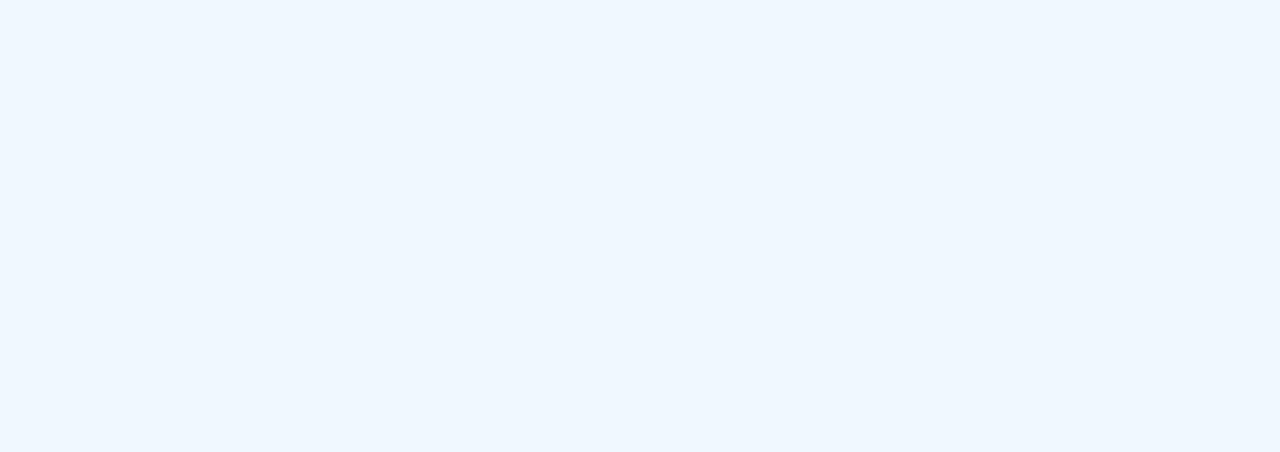
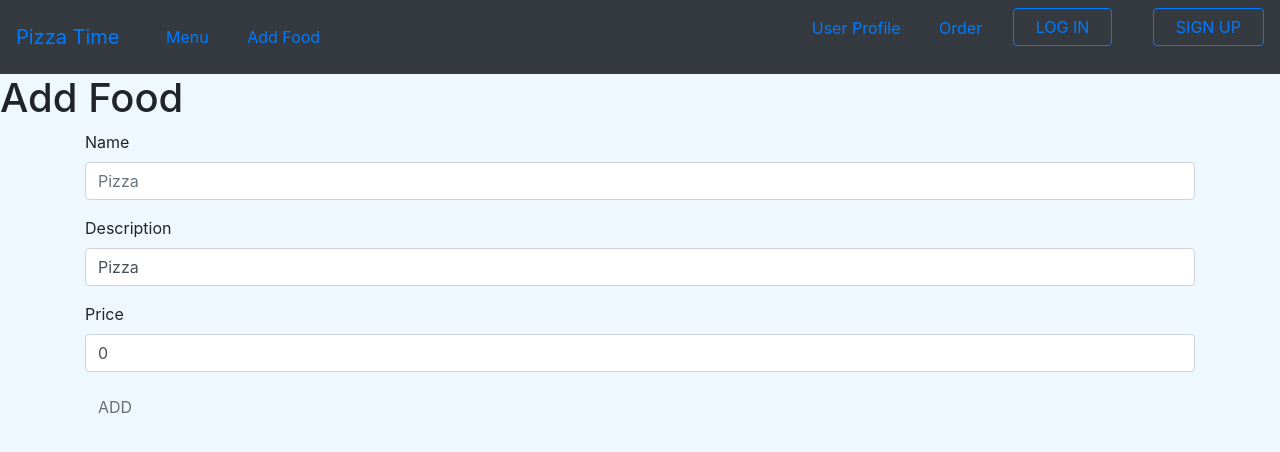
Before and after one commit to AJS3993/pizza-time, a React (Create React App) app: page /add in a window 1280 px wide. Shown: the top 452 px of the page. Built offline with nearby package versions, Linux system fonts and the light colour scheme; no server answers.

Commit message:
add menu item

```diff
--- a/routes/menu.js
+++ b/routes/api/menu.js
@@ -4,6 +4,10 @@ const menuCtrl = require("../../controllers/menu");
 
 /*---------- Public Routes ----------*/
 router.get('/index', menuCtrl.index);
+router.get('/:id', menuCtrl.show);
+router.post('/', menuCtrl.create);
+router.delete('/:id', menuCtrl.delete);
+router.put('/:id', menuCtrl.update);
 
 
 /*---------- Protected Routes ----------*/
--- a/server.js
+++ b/server.js
@@ -7,6 +7,7 @@ const app = express();
 
 require("dotenv").config();
 require("./config/database");
+
 
 app.use(logger("dev"));
 app.use(express.json());
@@ -18,6 +19,8 @@ app.use(express.static(path.join(__dirname, "build")));
 // app.use("/menu", require("./routes/menu"));
 // Put API routes here, before the "catch all" route
 app.use("/api/users", require("./routes/api/users"));
+app.use("/api/menu", require("./routes/api/menu"));
+
 app.use(require("./config/auth"));
 
 app.get("/*", function(req, res) {
--- /dev/null
+++ b/src/Services/Services.jsx
@@ -0,0 +1,28 @@
+const BASE_URL = '/api/menu';
+
+export function getAll() {
+  return fetch(BASE_URL)
+  .then(res => res.json());
+}
+
+export function create(item) {
+  return fetch(BASE_URL, {
+    method: 'POST',
+    headers: {'content-type': 'application/json'},
+    body: JSON.stringify(item)
+  }).then(res => res.json());
+}
+
+export function update(item) {
+  return fetch(`${BASE_URL}/${item._id}`, {
+    method: 'PUT',
+    headers: {'content-type': 'application/json'},
+    body: JSON.stringify(item)
+  }).then(res => res.json());
+}
+
+export function deleteOne(id) {
+  return fetch(`${BASE_URL}/${id}`, {
+    method: 'DELETE'
+  }).then(res => res.json());
+}
--- a/src/components/NavBar/NavBar.jsx
+++ b/src/components/NavBar/NavBar.jsx
@@ -12,6 +12,8 @@ const NavBar = (props) => (
     <Nav className="mr-auto">
     &nbsp;&nbsp;&nbsp;&nbsp;&nbsp;
     <Nav.Link><Link to="/menu">Menu</Link></Nav.Link>
+    &nbsp;&nbsp;&nbsp;&nbsp;&nbsp;
+    <Nav.Link><Link to="/add">Add Food</Link></Nav.Link>
     </Nav>
     <Nav>
     <Nav.Link><Link to="/profile">User Profile</Link></Nav.Link>
--- /dev/null
+++ b/src/pages/AddPage/AddPage.jsx
@@ -0,0 +1,87 @@
+import  {MDBContainer} from "mdbreact";
+import React, {Component} from 'react';
+import NavBar from "../../components/NavBar/NavBar";
+
+class AddPage extends Component {
+  state = {
+    invalidForm: true,
+    formData: {
+      name: '',
+      description: 'Pizza',
+      price: '0'
+    }
+  };
+
+  formRef = React.createRef();
+
+  handleSubmit = e => {
+    e.preventDefault();
+    console.log(this.props)
+    this.props.handleAddItem(this.state.formData);
+
+  };
+
+  handleChange = e => {
+    const formData = {...this.state.formData, [e.target.name]: e.target.value};
+    this.setState({
+      formData,
+      invalidForm: !this.formRef.current.checkValidity()
+    });
+  };
+
+
+  render() {
+    return (
+      <>
+      <NavBar/>
+        <h1>Add Food</h1>
+        <MDBContainer>
+        <form ref={this.formRef} autoComplete="off" onSubmit={this.handleSubmit}>
+          <div className="form-group">
+            <label>Name</label>
+            <input
+            placeholder="Pizza"
+              className="form-control"
+              name="name"
+              value={this.state.formData.name}
+              onChange={this.handleChange}
+              required
+            />
+          </div>
+          <div className="form-group">
+            <label>Description</label>
+            <input
+            placeholder="Describe food item here"
+              className="form-control"
+              name="description"
+              value={this.state.formData.description}
+              onChange={this.handleChange}
+              required
+            />
+          </div>
+          <div className="form-group">
+            <label>Price</label>
+            <input
+            placeholder="Price in $"
+              className="form-control"
+              name="price"
+              value={this.state.formData.price}
+              onChange={this.handleChange}
+            />
+          </div>
+          <button
+
+            type="submit"
+            className="btn"
+            disabled={this.state.invalidForm}
+          >
+            ADD
+          </button>
+        </form>
+        </MDBContainer>
+      </>
+    );
+  }
+}
+
+export default AddPage;
--- a/src/pages/App/App.js
+++ b/src/pages/App/App.js
@@ -7,18 +7,55 @@ import userService from "../../utils/userService";
 import MenuPage from "./../MenuPage/MenuPage";
 import ProfilePage from "./../ProfilePage/ProfilePage";
 import OrderPage from "./../OrderPage/OrderPage";
+import AddPage from './../AddPage/AddPage';
+import * as Services from '../../Services/Services';
 import "bootstrap/dist/css/bootstrap.min.css";
 
 
 import "./App.css";
 
 class App extends Component {
-  constructor() {
-    super();
-    this.state = {
-      user: userService.getUser()
-    };
+  state = {
+    Items: []
+  };
+
+  handleAddItem = async newItemData => {
+    const newItem = await Services.create(newItemData);
+    this.setState(state => ({
+      Items: [...state.Items, newItem]
+    }),
+    // Using cb to wait for state to update before rerouting
+    () => this.props.history.push('/'));
   }
+
+
+  handleUpdateItem = async updatedItemData => {
+    const updatedItem = await Services.update(updatedItemData);
+    const newItemsArray = this.state.Items.map(p =>
+      p._id === updatedItem._id ? updatedItem : p
+    );
+    this.setState(
+      {Items: newItemsArray},
+      () => this.props.history.push('/')
+    );
+  }
+
+  handleDeletePuppy= async id => {
+    await Services.deleteOne(id);
+    this.setState(state => ({
+      // Yay, filter returns a NEW array
+      Items: state.Items.filter(p => p._id !== id)
+    }), () => this.props.history.push('/'));
+  }
+
+  /*--- Lifecycle Methods ---*/
+
+  async componentDidMount() {
+    const Items = await Services.getAll();
+    this.setState({Items});
+  }
+
+
   handlelogout = () => {
     userService.logout();
     this.setState({ user: null });
@@ -94,6 +131,16 @@ class App extends Component {
             )}
           />
 
+          <Route
+            exact
+            path="/add"
+            render={({ history }) => (
+              <AddPage
+              handleAddItem={this.handleAddItem}
+                />
+            )}
+          />
+
         </Switch>
       </div>
     );
```
Also changed, not shown: controllers/menu.js (+32 -4 lines), models/menu.js (+11 -10 lines).
